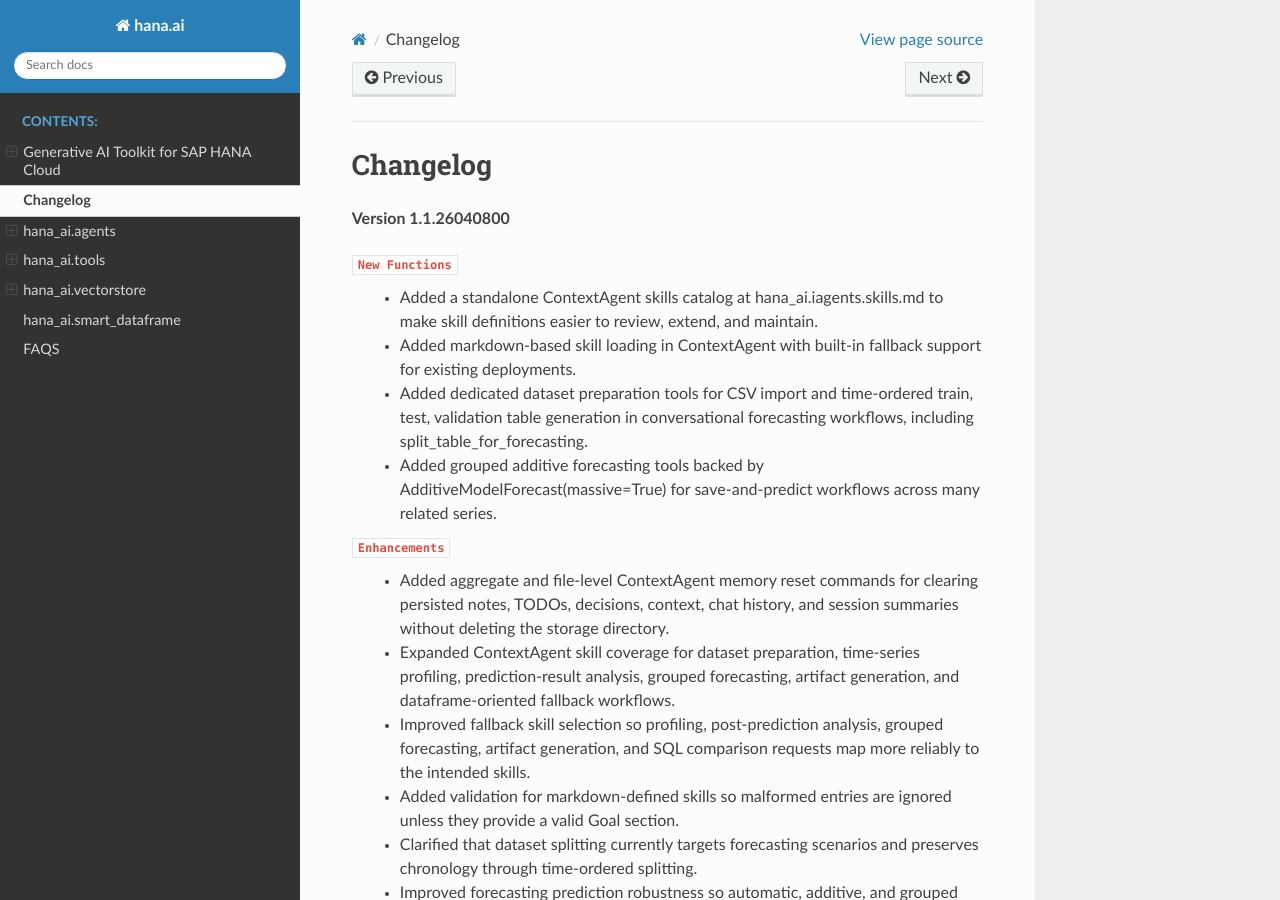
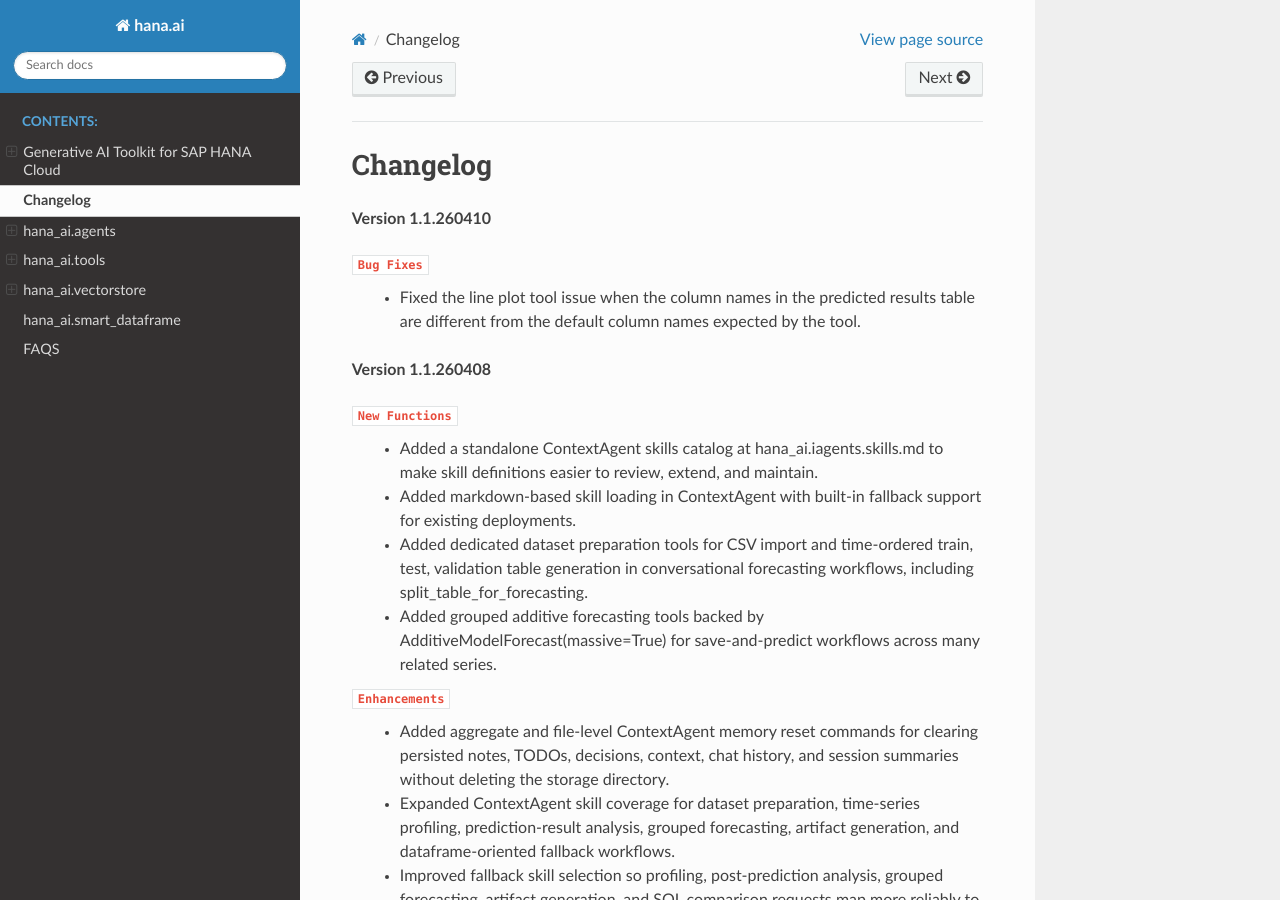
Before and after one commit to SAP/generative-ai-toolkit-for-sap-hana-cloud, a Sphinx documentation site: the page built from doc/changlog.rst, in a window 1280 px wide and 900 px high. Built offline with Sphinx 7.4.7 and the Read the Docs theme 3.1.0, drawn with Linux system fonts in a browser that asks for light colours.

Commit message:
update changelog

```diff
--- a/doc/changlog.rst
+++ b/doc/changlog.rst
@@ -1,7 +1,12 @@
 Changelog
 =========
 
-**Version 1.1.26040800**
+**Version 1.1.260410**
+
+``Bug Fixes``
+    - Fixed the line plot tool issue when the column names in the predicted results table are different from the default column names expected by the tool.
+
+**Version 1.1.260408**
 
 ``New Functions``
     - Added a standalone ContextAgent skills catalog at hana_ai.iagents.skills.md to make skill definitions easier to review, extend, and maintain.
```
